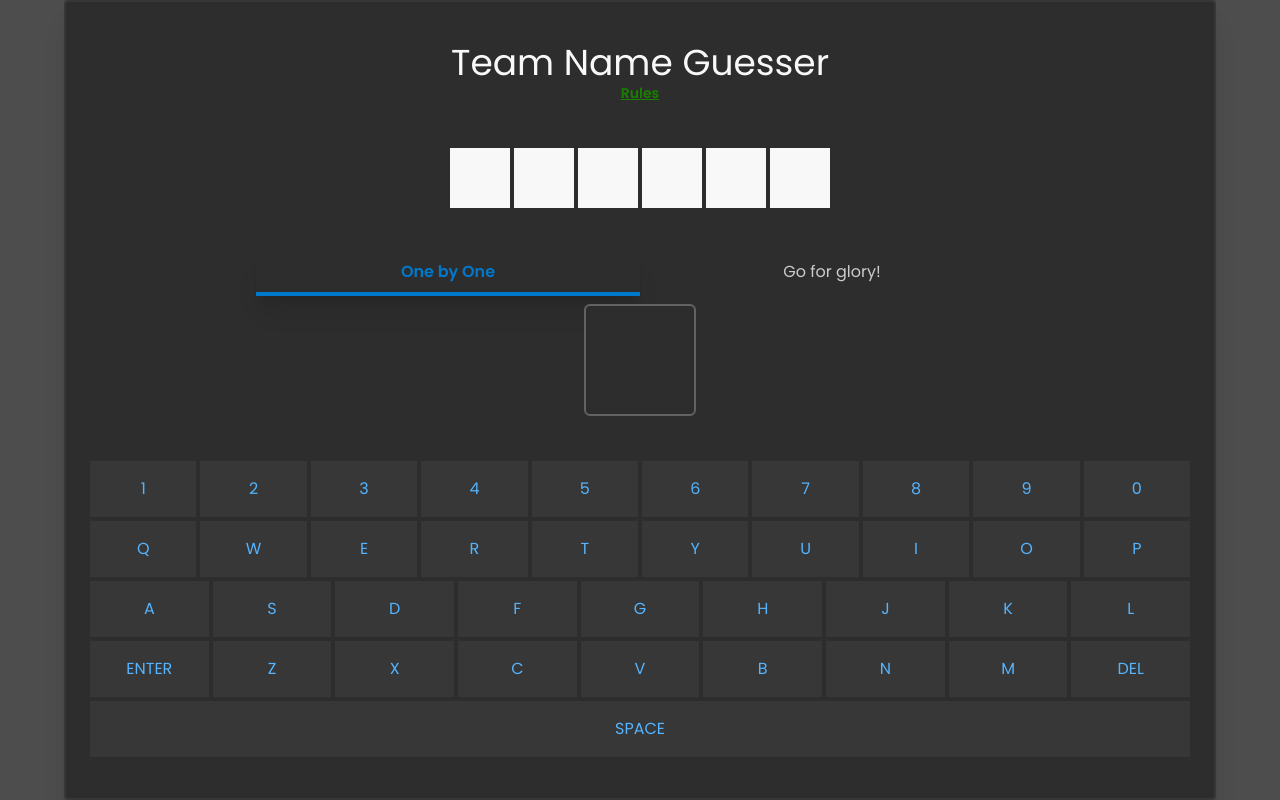
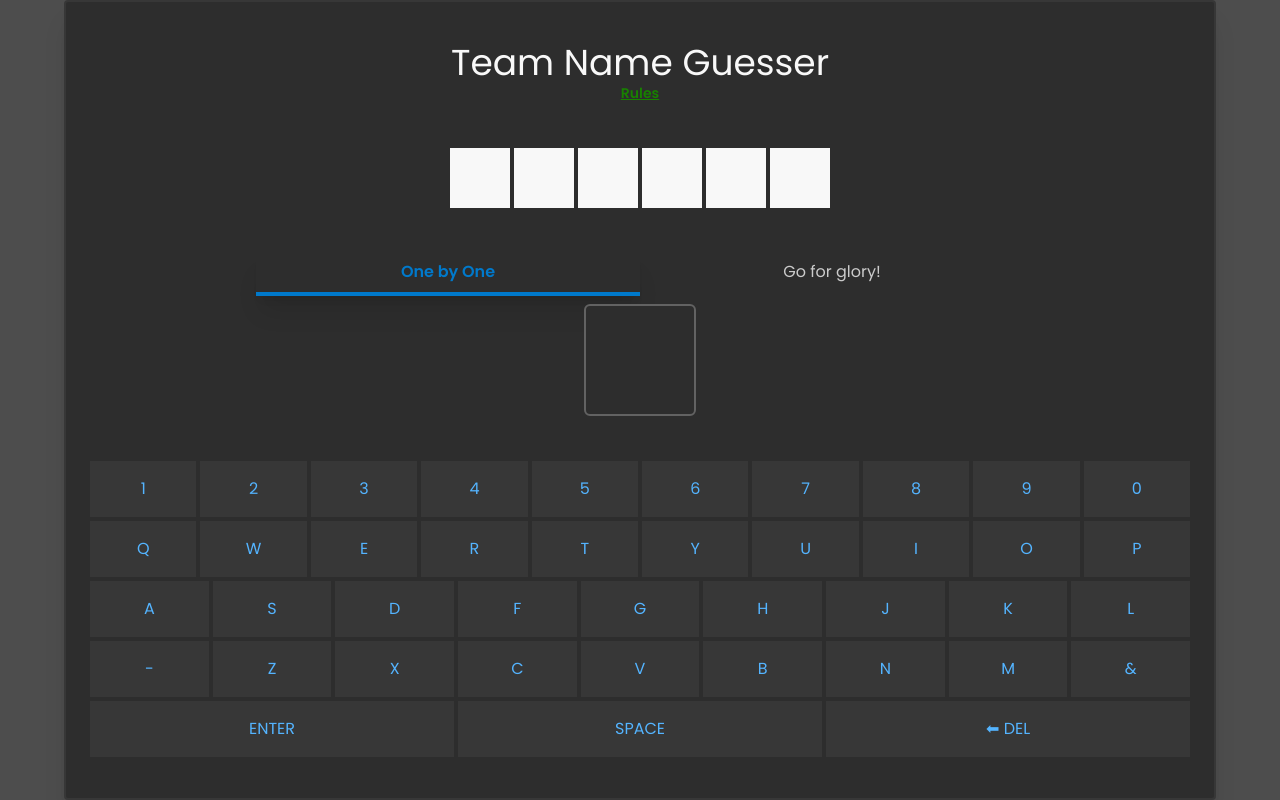
Before and after one commit to bibhashdash/team-guesser, a Next.js app: page / in a window 1280 px wide. Built offline with nearby package versions, Linux system fonts and the light colour scheme.

Commit message:
updated keyboard with hyphen, ampersand. refined keyboard layout

```diff
--- a/src/app/page.tsx
+++ b/src/app/page.tsx
@@ -213,7 +213,7 @@ export default function Home() {
         }
       </div>
 
-      <div id="virtual-keyboard" className="w-full flex flex-col gap-1">
+      <div id="virtual-keyboard" className="w-full flex flex-col gap-1 content-center">
         {
           keyboardContent.map((row, index) =>
             <div className="flex w-full gap-1">
@@ -225,7 +225,7 @@ export default function Home() {
                      className={`cursor-pointer m-0 w-full py-2 lg:py-4 flex items-center justify-center ${disabledKeys.includes(keyMap) ? 'bg-black300 text-gray50' : 'bg-gray50 text-blue300 hover:bg-black100'}`}
                   disabled={disabledKeys.includes(keyMap)}
                   >
-                    {keyMap}
+                    {keyMap === "DEL" ? '⬅' : null} {keyMap}
                   </button>
                 )
               }
--- a/src/tempData.ts
+++ b/src/tempData.ts
@@ -4,7 +4,7 @@ export const tempData =
     "Arsenal",
     "Aston Villa",
     "Brentford",
-    "Brighton and Hove Albion",
+    "Brighton & Hove Albion",
     "Burnley",
     "Chelsea",
     "Crystal Palace",
@@ -203,6 +203,6 @@ export const keyboardContent = [
   ["1", "2", "3", "4", "5", "6", "7", "8", "9", "0"],
   ["Q", "W", "E", "R", "T", "Y", "U", "I", "O", "P"],
   ["A", "S", "D", "F", "G", "H", "J", "K", "L"],
-  ["ENTER", "Z", "X", "C", "V", "B", "N", "M", "DEL"],
-  ["SPACE"],
+  ["-","Z", "X", "C", "V", "B", "N", "M", "&"],
+  ["ENTER", "SPACE", "DEL"],
 ]
```
